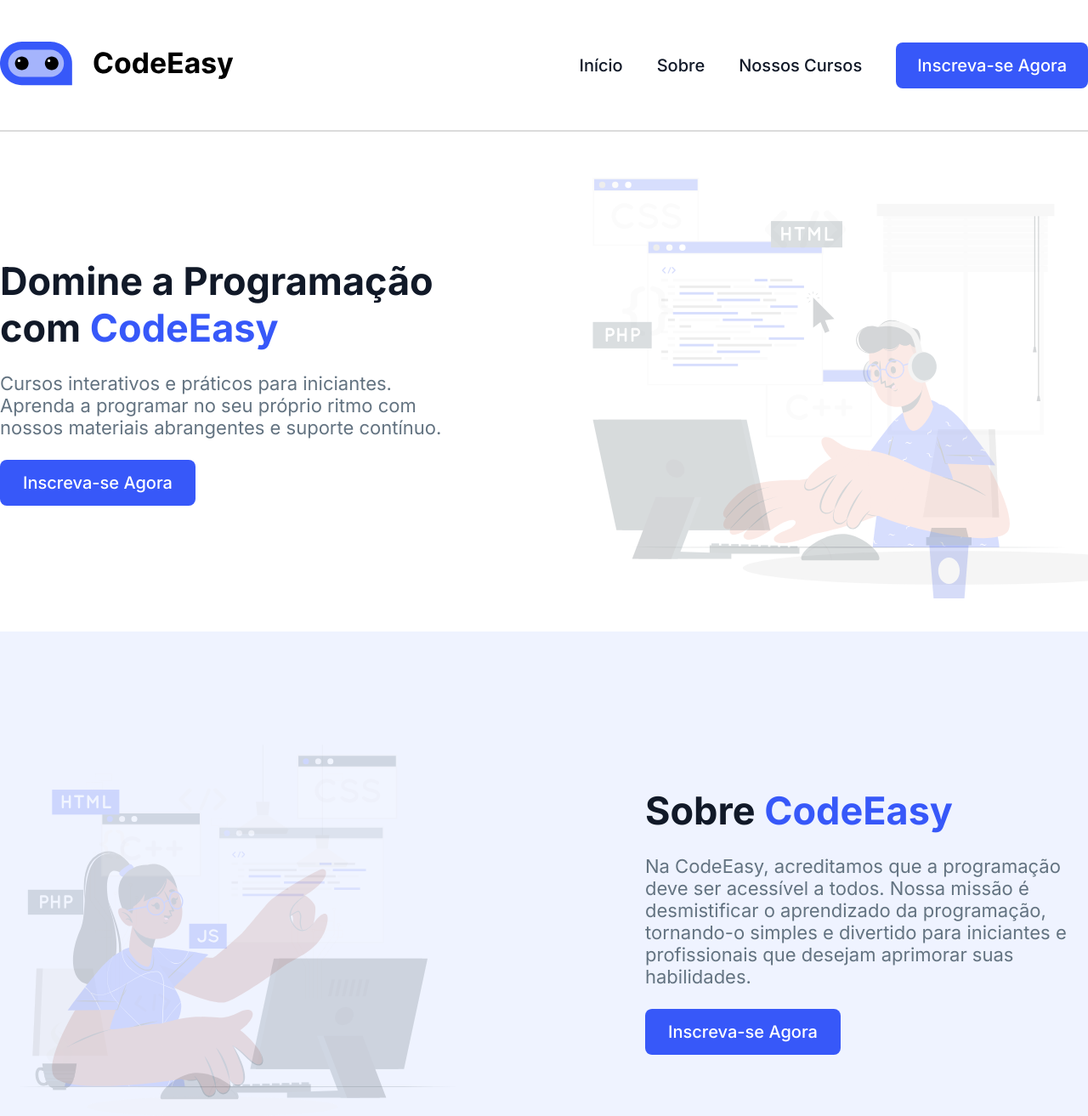
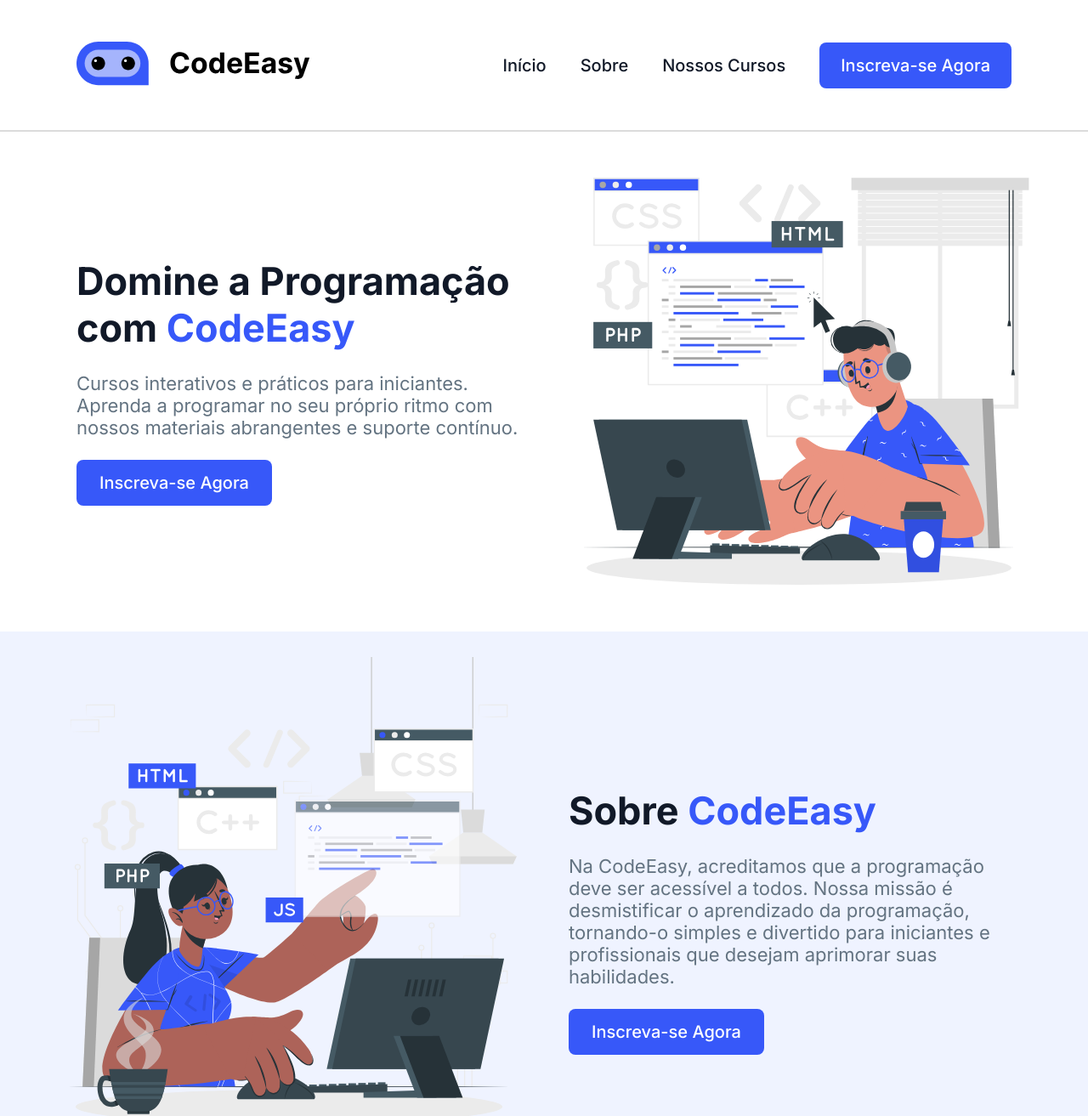
Before and after one commit to hvictorianunes/CodeEasy, a plain HTML site: page index.html in a window 1280 px wide. Shown: the top 1313 px of the page at 85% size. Drawn offline with Linux system fonts and the light colour scheme.

Commit message:
🔧 chore: Adjust images margins

```diff
--- a/assets/css/styles.css
+++ b/assets/css/styles.css
@@ -20,7 +20,7 @@ header {
     display: flex;
     justify-content: space-between;
     align-items: center;
-    max-width: 1280px;
+    max-width: 1100px;
     width: 100%;
 }
 
@@ -81,7 +81,7 @@ h1 span, h2 span {
 #inicio {
     display: flex;
     align-items: center;
-    max-width: 1280px;
+    max-width: 1100px;
     margin-left: auto;
     margin-right: auto;
     justify-content: space-between;
@@ -118,6 +118,7 @@ h1 span, h2 span {
 #inicio img {
     width: 620px;
     object-fit: contain;
+    margin-right: -60px;
 }
 
 #sobre {
@@ -131,7 +132,7 @@ h1 span, h2 span {
 .about-wrapper {
     display: flex;
     align-items: center;
-    max-width: 1280px;
+    max-width: 1100px;
     justify-content: space-between;
     width: 100%;
 }
```
